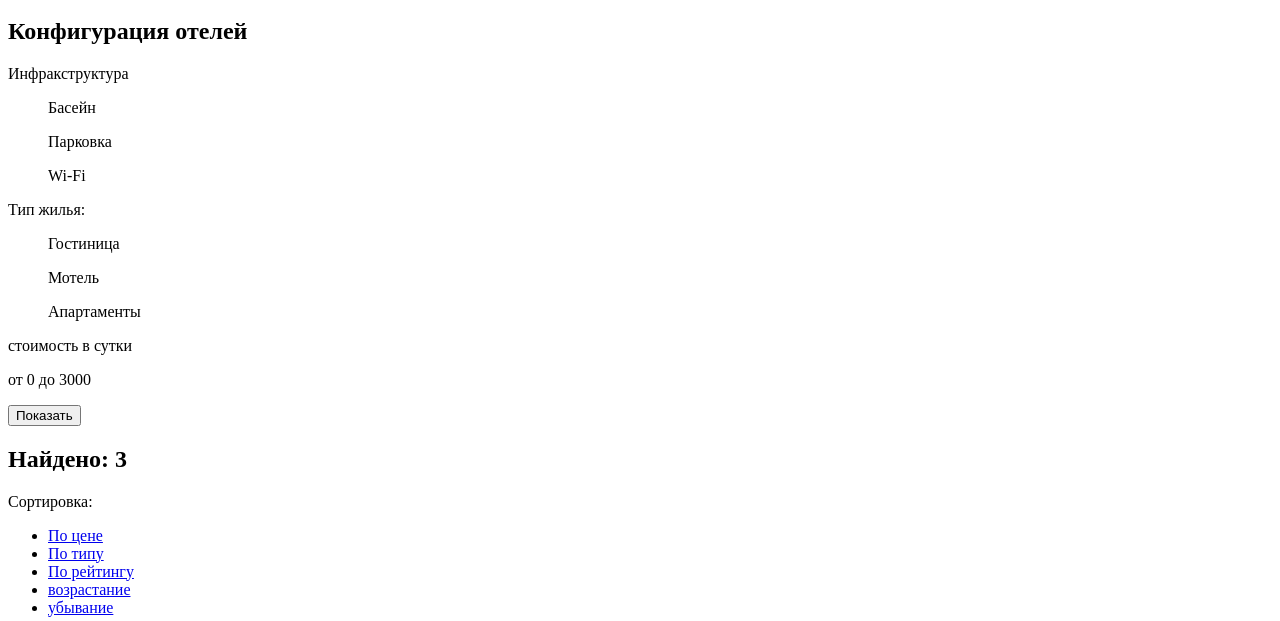
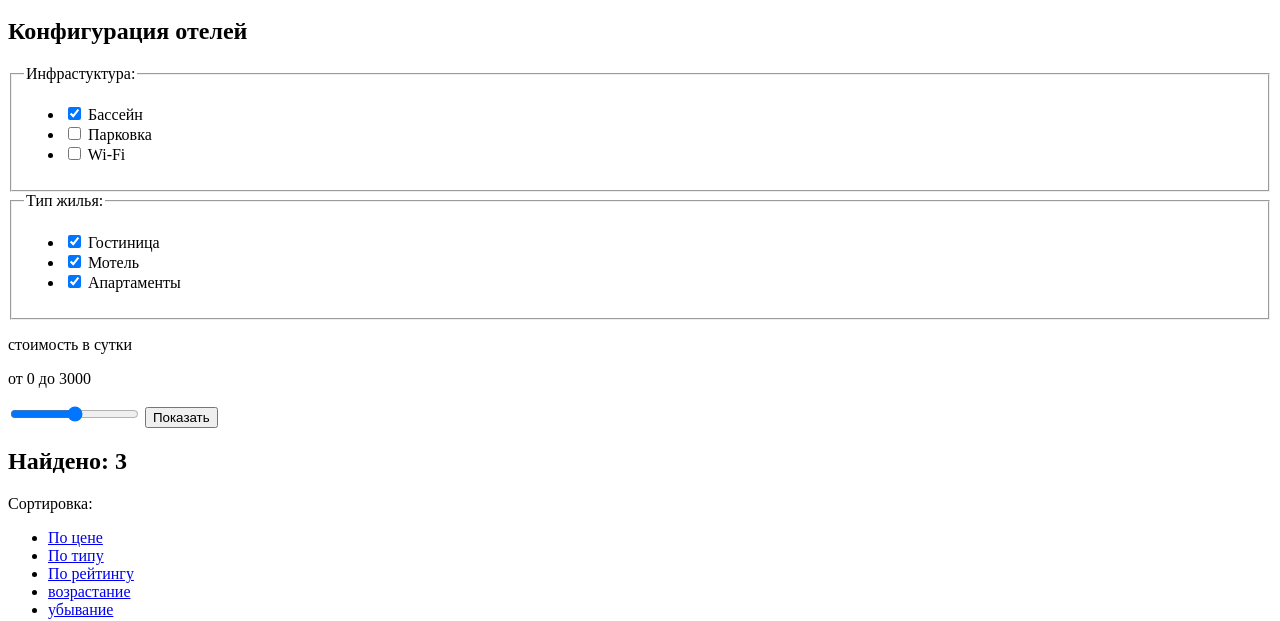
Before and after one commit to pushistik73/1027469-sedona-26, a plain HTML site: page catalog.html in a window 1280 px wide. Shown: the part 180-801 px from the top of the page. Drawn offline with Linux system fonts and the light colour scheme.

Commit message:
Update catalog.html

```diff
--- a/catalog.html
+++ b/catalog.html
@@ -20,21 +20,55 @@
     <section>
         <h1 class="visually-hidden">Конфигурация отелей</h1>
 
-        <dl>
-            <dt><p>Инфракструктура</p></dt>
-            <dd><p>Басейн</p></dd>
-            <dd><p>Парковка</p></dd>
-            <dd><p>Wi-Fi</p></dd>
+        <form class="filter-hotell" method="get" action="https://echo.htmlacademy.ru">
+         <fieldset>
+          <legend>Инфрастуктура:</legend>
 
-            <dt><p>Тип жилья:</p></dt>
-            <dd><p>Гостиница</p></dd>
-            <dd><p>Мотель</p></dd>
-            <dd><p>Апартаменты</p></dd>
-        </dl>
+          <ul>
+          <li>
+            <input type="checkbox" name="pool" id="for-pool" checked>
+            <label for="for-pool">Бассейн</label>
+          </li>
+          <li>
+            <input type="checkbox" name="parcing" id="for-parcing">
+            <label for="for-parcing">Парковка</label>
+          </li>
+          <li>
+            <input type="checkbox" name="wi-fi" id="for-wi-fi">
+            <label for="for-wi-fi">Wi-Fi</label>
+          </li>
+          </ul>
 
-        <p>стоимость в сутки</p>
-        <p>от 0 до 3000</p>
-        <button type="button">Показать</button>
+         </fieldset>
+         <fieldset>
+          <legend>Тип жилья:</legend>
+
+          <ul>
+          <li>
+            <input type="checkbox" name="host" id="for-host" checked>
+            <label for="for-host">Гостиница</label>
+          </li>
+          <li>
+            <input type="checkbox" name="motel" id="for-motel" checked>
+            <label for="for-motel">Мотель</label>
+          </li>
+          <li>
+            <input type="checkbox" name="apart" id="for-apart" checked>
+            <label for="for-apart">Апартаменты</label>
+          </li>
+          </ul>
+         </fieldset>
+
+
+         <label for="for-days">
+         <p>стоимость в сутки</p>
+         <p>от 0 до 3000</p>
+         </label>
+         <input type="range" name="days" min="0" max="3000" id="for-d">
+
+        <button type="submit">Показать</button>
+
+        </form>
     </section>
 
     <section>
```
